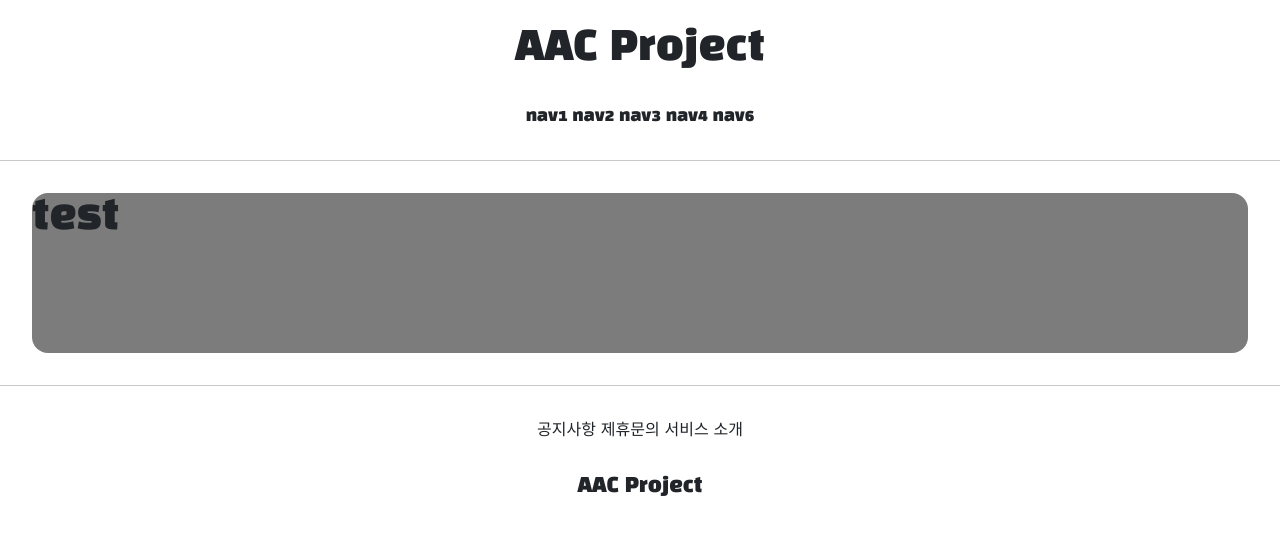
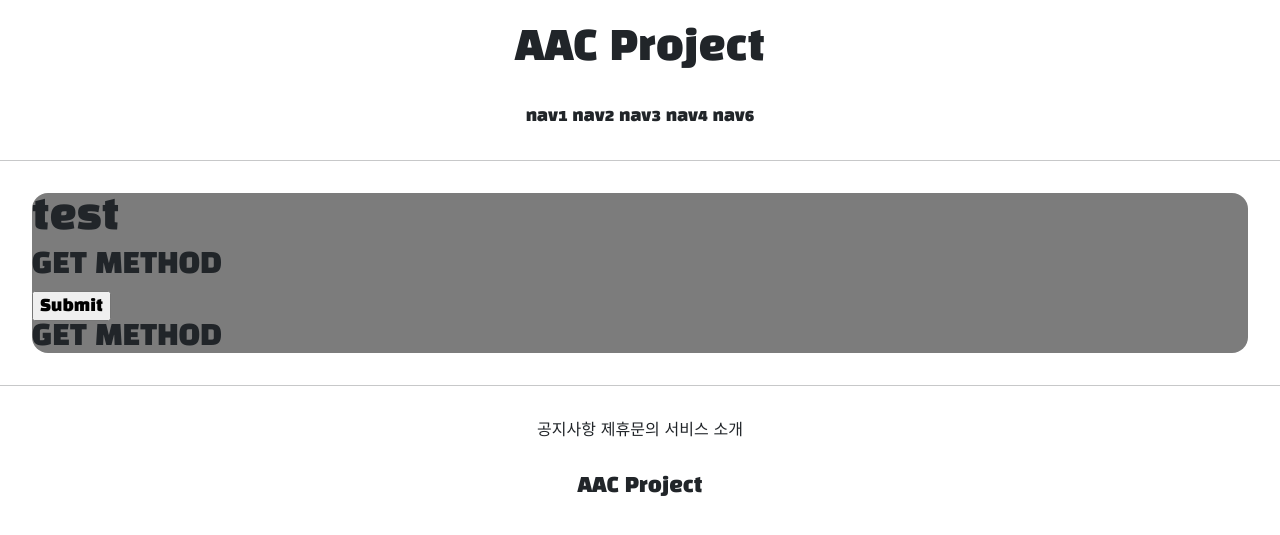
Before and after one commit to MONKEYZ9/AAC_django_ver, a Django app: page /accountapp/hello_world/ in a window 1280 px wide. Shown: the top 535 px of the page. Run offline with Django 3.2, Linux system fonts and the light colour scheme; parts of the project's set-up code (start-up, migrations or seed data) failed here and were passed over.

Commit message:
add get&post

```diff
--- a/accountapp/templates/accountapp/hello_world.html
+++ b/accountapp/templates/accountapp/hello_world.html
@@ -2,8 +2,13 @@
 
 {% block content %}
     <div class="content_box2" style="height: 10rem; background-color: #7c7c7c; border-radius: 1rem; margin: 2rem;">
-        <h1>
-            test
-        </h1>
+        <h1>test</h1>
+        <form action="/accountapp/hello_world/" method="post">
+                {% csrf_token %}
+                <h3>{{ tttt }}</h3>
+            <input type="submit">
+        </form>
+                <h3>{{ tttt }}</h3>
+
     </div>
 {% endblock %}
--- a/accountapp/views.py
+++ b/accountapp/views.py
@@ -1,5 +1,10 @@
 from django.shortcuts import render
 
 # Create your views here.
-def hello_world(request):
-    return render(request, 'accountapp/hello_world.html')
+def hello_world(req):
+    if req.method == 'POST':
+        return render(req, 'accountapp/hello_world.html',
+                      context={'tttt' : 'POST METHOD'})
+    else:
+        return render(req, 'accountapp/hello_world.html',
+                      context={'tttt': 'GET METHOD'})
```
